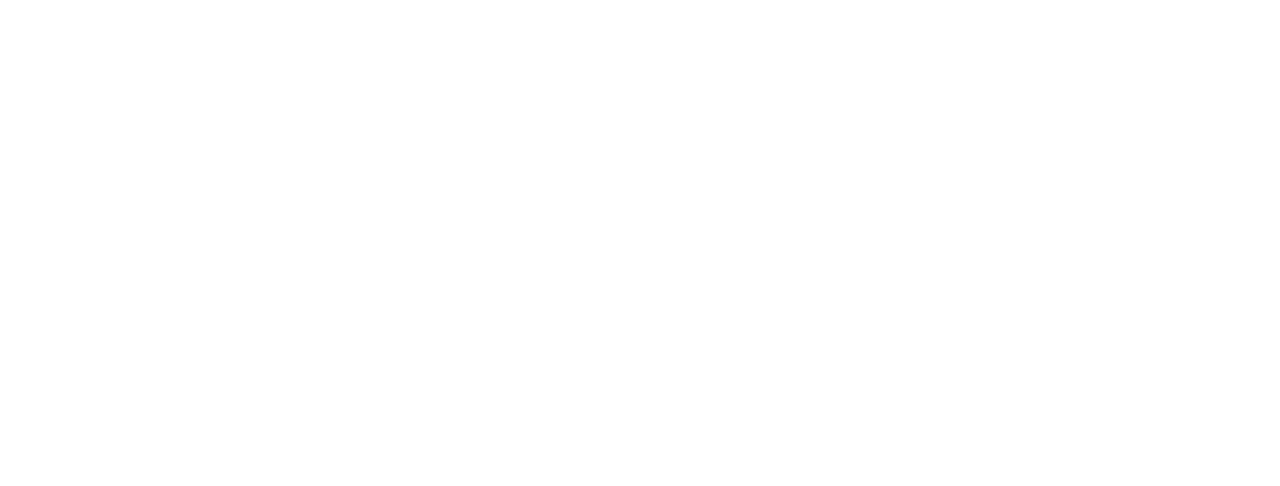
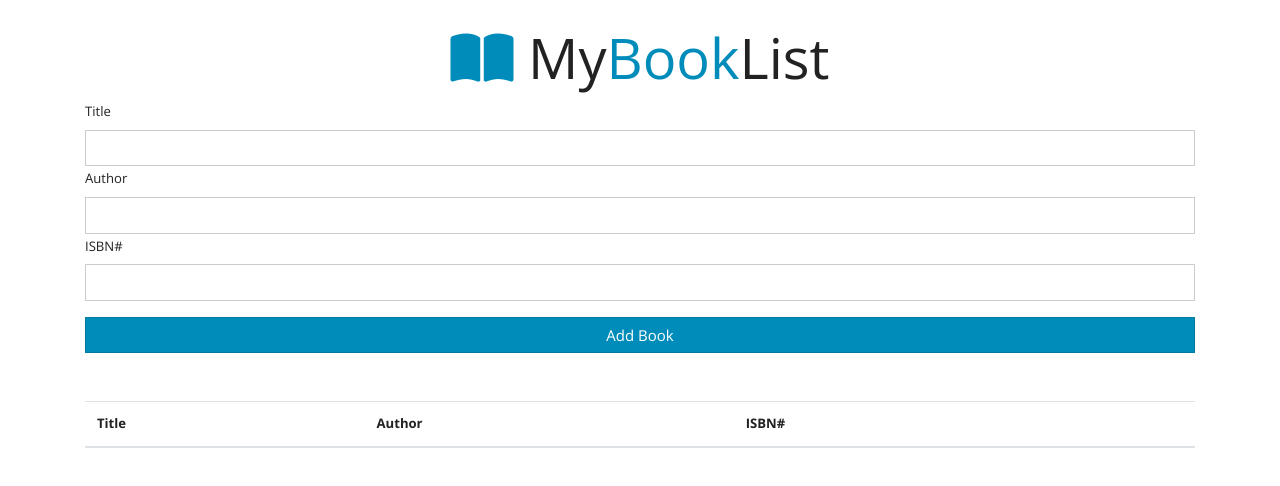
Before and after one commit to denis-fominykh/book-list-app-vanilla-js, a website built with webpack: page src/html/index.html in a window 1280 px wide. Built offline with nearby package versions, Linux system fonts and the light colour scheme.

Commit message:
creating the simple html template

```diff
--- a/src/html/index.html
+++ b/src/html/index.html
@@ -9,5 +9,38 @@
 </head>
 <body>
   <noscript>You need to enable JavaScript to run this app.</noscript>
+
+  <div class="container mt-4">
+    <h1 class="display-4 text-center">
+      <i class="fas fa-book-open text-primary"></i>
+      My<span class="text-primary">Book</span>List
+    </h1>
+    <form id="book-form">
+      <div class="from-group">
+        <label for="title">Title</label>
+        <input class="form-control" id="title" type="text" >
+      </div>
+      <div class="from-group">
+        <label for="author">Author</label>
+        <input class="form-control" id="author" type="text" >
+      </div>
+      <div class="from-group">
+        <label for="isbn">ISBN#</label>
+        <input class="form-control" id="isbn" type="text" >
+      </div>
+      <input type="submit" class="btn btn-primary btn-block mt-3" value="Add Book">
+    </form>
+    <table class="table table-striped mt-5">
+      <thead>
+        <tr>
+          <th>Title</th>
+          <th>Author</th>
+          <th>ISBN#</th>
+          <th></th>
+        </tr>
+      </thead>
+      <tbody id="book-list"></tbody>
+    </table>
+  </div>
 </body>
 </html>
```
